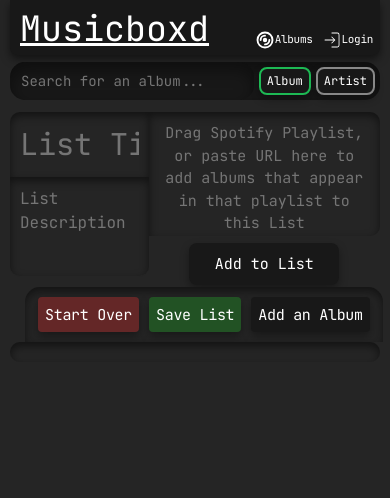
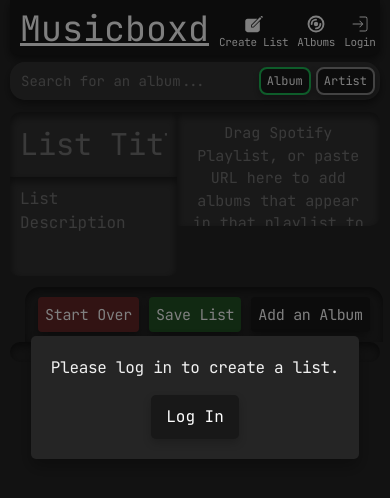
Before and after one commit to jlemoureATSSU/Musicboxd, a React (Create React App) app in the folder frontend/: page /edit in a window 390 px wide. Shown: the top 498 px of the page. Built offline with nearby package versions, Linux system fonts and the light colour scheme.

Commit message:
create list page access when not logged in

```diff
--- a/frontend/src/components/pages/albumPage.js
+++ b/frontend/src/components/pages/albumPage.js
@@ -268,6 +268,12 @@
       };
 
       const submitComment = async () => {
+        if (!user || !user.username) {
+            displayMessage('Please log in to comment');
+            setComment('');
+            return;
+        }
+
         if (!comment.trim()) {
             setCommentSubmitMessage('Comment cannot be empty.');
             return;
@@ -288,6 +294,7 @@
             setCommentSubmitMessage('Failed to submit comment. Please try again.');
         }
     };
+
 
 
 
--- a/frontend/src/components/pages/createListPage.js
+++ b/frontend/src/components/pages/createListPage.js
@@ -19,6 +19,8 @@
   const handleTitleChange = (e) => setListTitle(e.target.value);
   const handleDescriptionChange = (e) => setListDescription(e.target.value);
   const [playlistUrl, setPlaylistUrl] = useState('');
+  const [showLoginPrompt, setShowLoginPrompt] = useState(false);
+
 
 
   useEffect(() => {
@@ -64,6 +66,19 @@
     fetchListDetails();
   }, [listId]);
 
+  useEffect(() => {
+    const checkLoginStatus = async () => {
+      const userInfo = await getUserInfo();
+      setUser(userInfo);
+      const isLoggedIn = userInfo && userInfo.username;
+      setShowLoginPrompt(!isLoggedIn);
+    };
+
+    checkLoginStatus();
+  }, []);
+
+
+
 
   const fetchAlbumsFromPlaylist = async () => {
     try {
@@ -104,6 +119,12 @@
   };
 
   const handleSaveList = async () => {
+
+    if (!user.username) {
+      setShowLoginPrompt(true);
+      return;
+    }
+
     const listData = {
       userName: user.username,
       listName: listTitle,
@@ -159,7 +180,7 @@
 
 
   return (
-    <div className="create-list-page">
+<div className={`create-list-page ${showLoginPrompt ? 'blur' : ''}`}>
       <div className="list-input-card">
         <div className="list-inputs">
         <input type="text" placeholder="List Title" value={listTitle} onChange={handleTitleChange} className="list-title-input"/>
@@ -168,11 +189,14 @@
         <div className="playlist-input">
         <textarea
           className="playlist-url-input"
-          placeholder="Drag Spotify Playlist, or paste URL here to add albums that appear in that playlist to this List"
+          placeholder="Drag Spotify Playlist, or paste URL here to add albums that appear in that playlist to this List. (Note: This will remove all other albums added to the List. Only public playlists are supported)"
           value={playlistUrl}
           onChange={(e) => setPlaylistUrl(e.target.value)}
         />
-      <button onClick={fetchAlbumsFromPlaylist} className="add-playlist-btn">Add to List</button>
+
+        {playlistUrl.trim() && (
+          <button onClick={fetchAlbumsFromPlaylist} className="add-playlist-btn">Add to List</button>
+        )}
       </div>
         </div>
                 <div className="list-actions">
@@ -213,6 +237,14 @@
         onClose={() => setIsModalOpen(false)}
         onSelectAlbum={addAlbumToList}
       />
+      {showLoginPrompt && (
+      <div className="login-prompt-overlay">
+        <div className="login-prompt">
+          <p>Please log in to create a list.</p>
+          <button onClick={() => navigate('/login')}>Log In</button>
+        </div>
+      </div>
+    )}
     </div>
   );
 }
--- a/frontend/src/components/sidebar.js
+++ b/frontend/src/components/sidebar.js
@@ -16,6 +16,7 @@
       <div className="sidebar-links">
         {!user ? (
           <>
+          <Link to="/edit" title="Create a List"><IoIosCreate className="icon-size"/>Create&nbsp;List</Link>
           <Link to="/albums" title="Albums"><PiVinylRecordBold className="icon-size"/>Albums</Link>
           <Link to="/login" title="Login"><CiLogin className="icon-size"/>Login</Link>
 
--- a/frontend/src/css/albumPage.css
+++ b/frontend/src/css/albumPage.css
@@ -50,7 +50,7 @@
         margin-top: 45px;
     }
     .album-page-container {
-        height: calc(100vh - 160px);
+        max-height: calc(100vh - 160px);
     }
   }
 /*styling of scrollbar*/
@@ -148,12 +148,12 @@
     height: 50px;
     border-radius: 8px;
     cursor: pointer;
-    box-shadow: 0 8px 16px rgba(0,0,0,0.3);
+    box-shadow: 0 4px 8px rgba(0,0,0,0.3);
     transition: transform 0.2s ease, box-shadow 0.2s ease;
 }
 .add-album-btn:hover {
     transform: translateY(-3px);
-    box-shadow: 0 16px 32px rgba(0, 0, 0, 0.5);
+    box-shadow: 0 8px 16px rgba(0, 0, 0, 0.5);
 }
 .album-modal .modal-content {
     margin-top: 100px;
@@ -288,7 +288,7 @@
     width: 100%;
     background-color: #222;
     color: white;
-    border: #555 1px solid;
+    border: 1px solid #444;
     border-radius: 4px;
     box-shadow: inset   0 4px 8px rgba(0,0,0,0.3);
 }
@@ -357,13 +357,13 @@
     color: #fff;
     box-shadow: 0 4px 8px rgba(0,0,0,0.5);
     width: 410px;
-    max-height: 482px;
+    max-height: 310px;
     position: relative;
     padding-bottom: 80px;
   }
 
   .comments-container {
-    max-height: 384px;
+    max-height: 213px;
     overflow-y: auto;
     background-color: #181818;
 }
--- a/frontend/src/css/createlist.css
+++ b/frontend/src/css/createlist.css
@@ -34,7 +34,6 @@
 }
 
 .list-input-card {
-  background-color: rgba(255, 255, 255, 0.0);
   margin-left: 10px;
   display: flex;
   width: auto;
@@ -45,8 +44,8 @@
 .list-inputs{
   display: flex;
   flex-direction: column;
-  width: 60%;
-  background-color: #252525;
+  width: 45%;
+  background-color: #333;
   border-radius: 18px;
   margin-bottom: 10px;
 }
@@ -54,7 +53,7 @@
 .playlist-input{
   display: flex;
   flex-direction: column;
-  width: 100%;
+  width: 55%;
   align-items: center;
   margin-right: 10px;
 }
@@ -62,11 +61,11 @@
 .playlist-url-input {
   display: block;
   width: 100%;
-  height: 100%;
+  height: 65%;
   font-size: 15px;
-  margin-bottom: 7px;
+  margin-bottom: 5px;
   text-align: center;
-  background-color: #252525;
+  background-color: #333;
   color: white;
   border-top-right-radius: 10px;
   border-bottom-right-radius: 10px;
@@ -96,7 +95,7 @@
 
 .playlist-url-input:focus{
   outline: none;
-  border-bottom: 1px solid #656565;
+  border-bottom: 1px solid #444;
 
 }
 
@@ -104,7 +103,7 @@
   background: #181818;
   color: white;
   font-size: 15px;
-  width: 150px;
+  width: auto;
   border: none;
   border-radius: 8px;
   margin-bottom: 2px;
@@ -170,7 +169,7 @@
 }
 
 .list-title-input {
-  background: #252525;
+  background: #333;
   color: white;
   border: none;
   width: 100%;
@@ -183,7 +182,7 @@
 
 
 .list-description-input {
-  background: #252525;
+  background: #333;
   color: white;
   font-size: 16px;
   width: 100%;
@@ -286,3 +285,45 @@
   color: white;
   text-decoration: underline;
 }
+
+.login-prompt-overlay {
+  position: fixed;
+  top: 0;
+  left: 0;
+  width: 100%;
+  height: 100%;
+  background: rgba(0, 0, 0, 0.5);
+  display: flex;
+  justify-content: center;
+  align-items: center;
+  z-index: 1000;
+}
+
+.login-prompt {
+  background: #252525;
+  padding: 20px;
+  border-radius: 5px;
+  box-shadow: 0 8px 16px rgba(0, 0, 0, 0.3);
+  text-align: center;
+  margin-bottom: 50px;
+}
+
+.login-prompt p {
+  margin-bottom: 15px;
+}
+
+.login-prompt button {
+  padding: 10px 15px;
+  border: none;
+  border-radius: 5px;
+  background-color: #181818;
+  color: white;
+  cursor: pointer;
+  box-shadow: 0 4px 8px rgba(0, 0, 0, 0.2);
+  transition: transform 0.2s ease, box-shadow 0.2s ease;
+}
+
+.login-prompt button:hover {
+  transform: translateY(-2px);
+  box-shadow: 0 8px 12px rgba(0, 0, 0, 0.3);
+}
--- a/frontend/src/css/searchbar.css
+++ b/frontend/src/css/searchbar.css
@@ -6,8 +6,8 @@
   left: 420px;
   padding-right: 5px;
   padding-left: 1px;
-  background-color: #181818;
-  box-shadow: inset 0 8px 16px rgba(0,0,0,0.4);
+  background-color: #333;
+  box-shadow:  0 4px 8px rgba(0,0,0,0.4);
   border-radius: 15px;
   width: calc(100% - 430px);
   max-width: 550px;
@@ -15,16 +15,18 @@
   z-index: 100;
   height: 38px;
 }
+
+
 @media (max-width: 760px) {
   .search-bar {
     position: fixed;
-    top: 55px; /* Adjusted vertically as per your setup */
-    left: 50%; /* Center horizontally relative to the viewport */
-    transform: translateX(-50%); /* Offset by half of its own width to center */
-    width: calc(100% - 20px); /* Responsive width with 10px margin on each side */
-    margin-top: 7px; /* Your additional vertical adjustment if needed */
-    right: auto; /* Resetting or removing unnecessary properties for clarity */
-    max-width: none; /* Allow it to expand based on the viewport width */
+    top: 55px;
+    left: 50%;
+    transform: translateX(-50%);
+    width: calc(100% - 20px);
+    max-width: 550px;
+    margin-top: 7px;
+    right: auto;
   }
 }
   .search-results {
@@ -66,9 +68,8 @@
     border: none;
     border-radius: 15px;
     font-size: 14px;
-    background-color: #181818;
+    background-color: #333;
     color: white;
-    box-shadow: inset 0 8px 16px rgba(0,0,0,0.4);
 
   }
 
```
Lines whose indentation alone changed are shown as unchanged.
